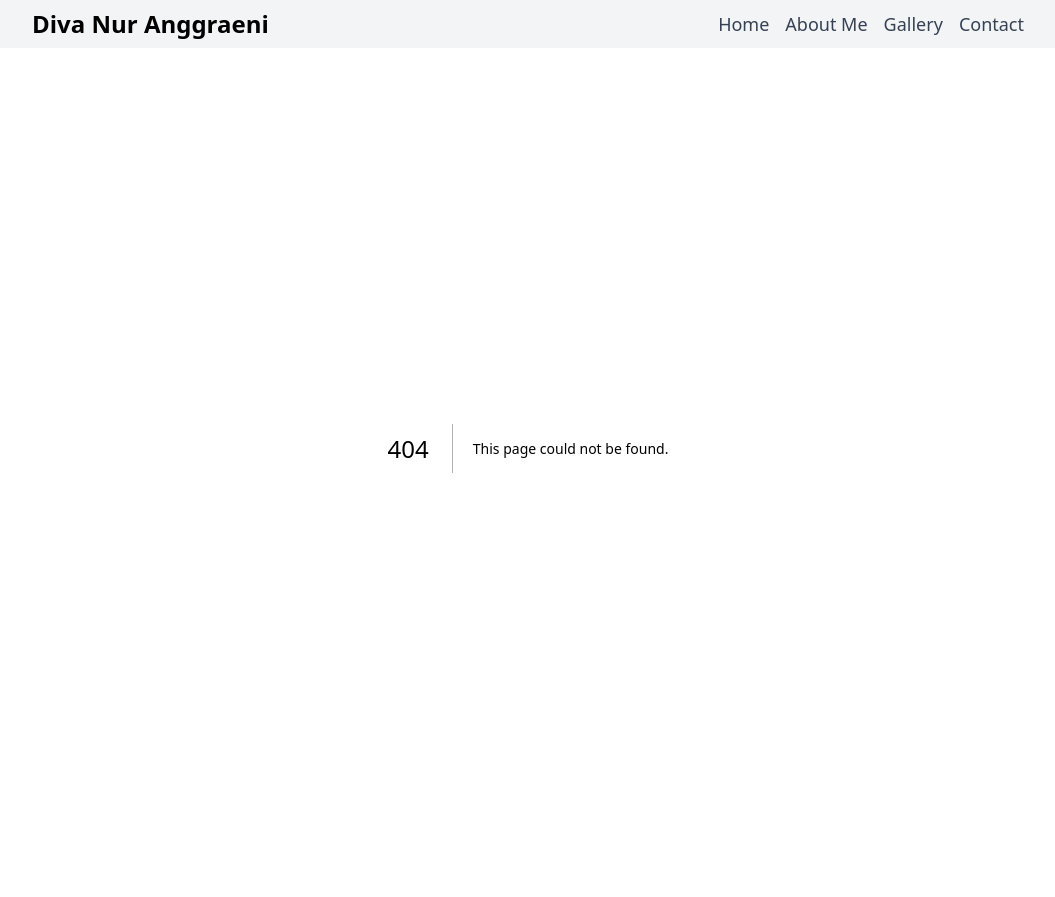
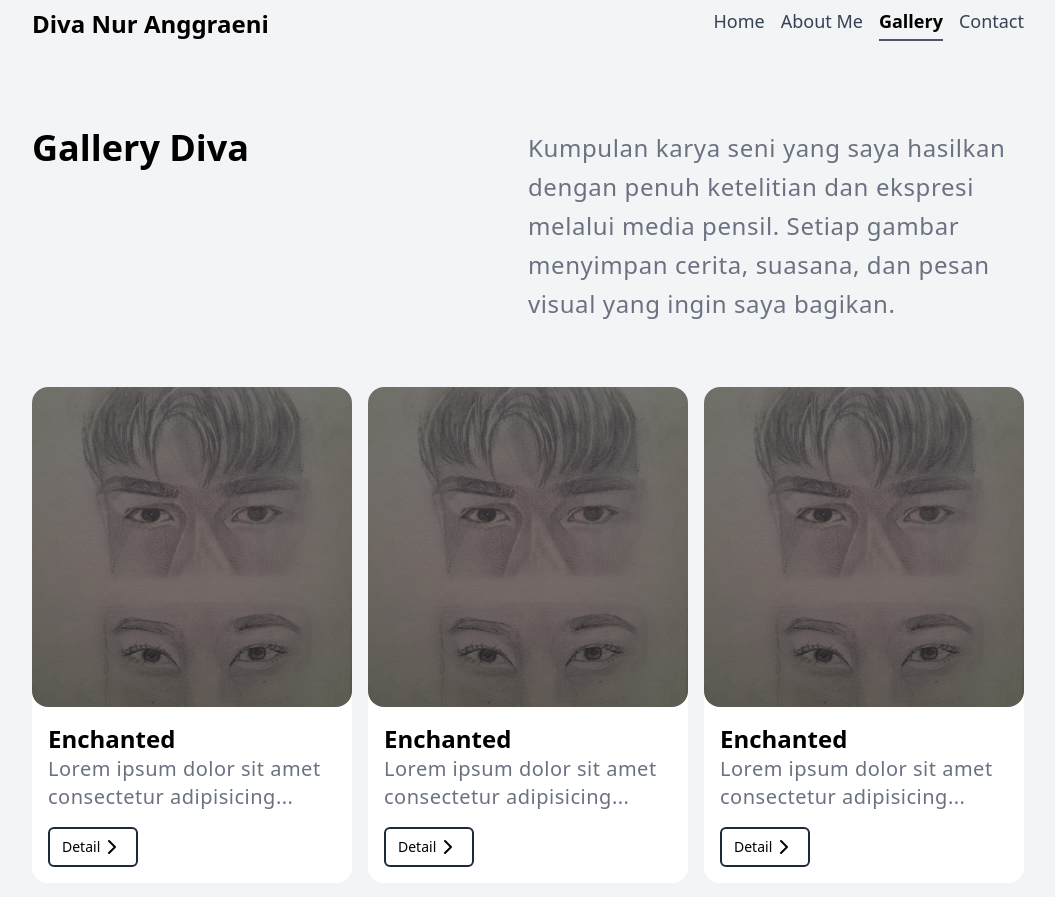
Before and after one commit to divanggraeni/diva-art-gallery, a Next.js app: page /arts in a window 1280 px wide. Before the commit this address had no page. Shown: the top 897 px of the page, without its empty margins (112-1167 px from the left). Before the commit the page ends 848 px from the top, so only its background shows below. Built offline with nearby package versions, Linux system fonts and the light colour scheme.

Commit message:
update: change path from '/gallery' to '/arts'

```diff
--- a/src/app/gallery/page.tsx
+++ b/src/app/arts/page.tsx
@@ -82,7 +82,7 @@ export default function About() {
 						<div className="p-4">
 							<h4 className="text-2xl font-semibold">{art.title}</h4>
 							<p className="text-gray-500 tracking-wide text-xl mb-4">{art.description.slice(0, 50)}...</p>
-							<Link href={`art/${art.slug}`}>
+							<Link href={`arts/${art.slug}`}>
 								<Button variant="outline" size="sm" className="flex items-center self-start">
 									Detail <ChevronRight />
 								</Button>
--- a/src/app/page.tsx
+++ b/src/app/page.tsx
@@ -51,7 +51,7 @@ export default function Home() {
 					<div className="flex justify-between w-full">
 						<h3 className="text-4xl font-semibold">Gallery</h3>
 
-						<Link href="/gallery">
+						<Link href="/arts">
 							<Button variant="outline" size="sm" className="flex items-center self-start">
 								See All <ChevronRight />
 							</Button>
@@ -69,7 +69,7 @@ export default function Home() {
 							<div className="p-4">
 								<h4 className="text-2xl font-semibold">{art.title}</h4>
 								<p className="text-gray-500 tracking-wide text-xl mb-4">{art.description.slice(0, 50)}...</p>
-								<Link href={`art/${art.slug}`}>
+								<Link href={`arts/${art.slug}`}>
 									<Button variant="outline" size="sm" className="flex items-center self-start">
 										Detail <ChevronRight />
 									</Button>
--- a/src/components/Navigation.tsx
+++ b/src/components/Navigation.tsx
@@ -15,7 +15,7 @@ const navigation = [
 	},
 	{
 		name: "Gallery",
-		href: "/gallery",
+		href: "/arts",
 	},
 	{
 		name: "Contact",
```
